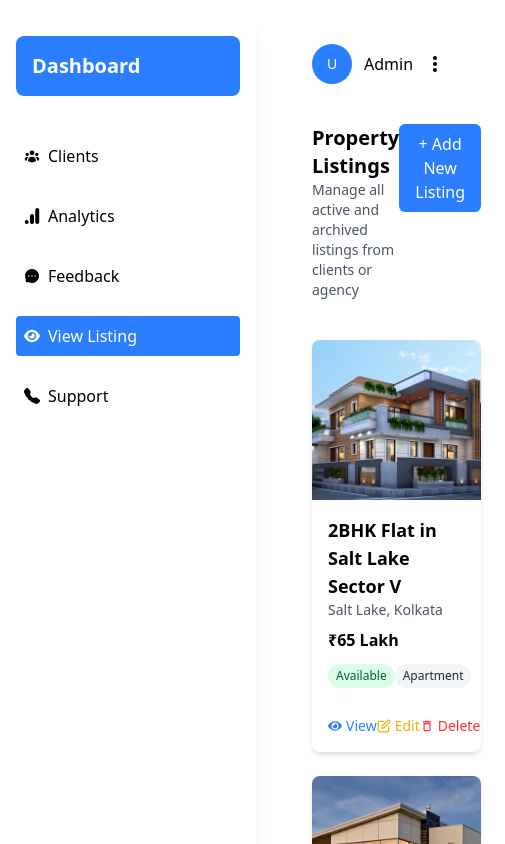
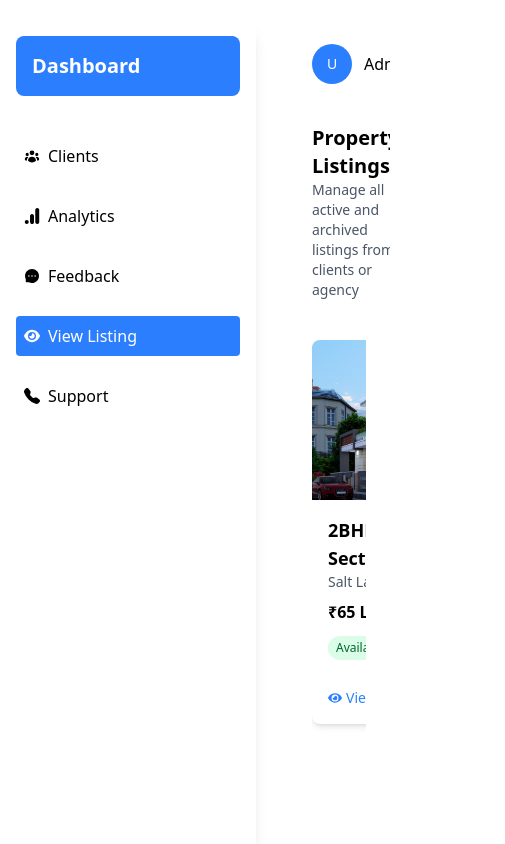
Before and after one commit to Sruti-Basu-Roy-Chowdhury/Realtor, a React (Vite) app: page /dashboard/listing in a window 390 px wide. Shown: the top 844 px of the page, 505 px wide, since content can reach past the window. Built offline with nearby package versions, Linux system fonts and the light colour scheme.

Commit message:
6th commit

```diff
--- a/src/Pages/NewListing.jsx
+++ b/src/Pages/NewListing.jsx
@@ -1,7 +1,65 @@
-import React from "react";
+import React, { useState } from "react";
 import Dashboard from "../Components/Dashboard";
+import { useNavigate } from 'react-router-dom';
 
 const NewListing = () => {
+    const navigate = useNavigate();
+    const [formData, setFormData] = useState({
+        title: '',
+        location: '',
+        price: '',
+        status: 'available',
+        type: 'apartment',
+        image: ''
+    });
+
+    const [isSubmittable, setIsSubmittable] = useState(false);
+
+    const handleInputChange = (e) => {
+        const { name, value } = e.target;
+        setFormData(prev => ({
+            ...prev,
+            [name]: value
+        }));
+
+        // Check if all required fields are filled
+        const requiredFields = ['title', 'location', 'price', 'image'];
+        const isFormValid = requiredFields.every(field => {
+            if (field === 'image') return formData[field] !== '' || value !== '';
+            return formData[field] !== '' || (name === field && value !== '');
+        });
+
+        setIsSubmittable(isFormValid);
+    };
+
+    const handleSubmit = (e) => {
+        e.preventDefault();
+        if (!isSubmittable) return;
+
+        // Get existing properties from localStorage or initialize empty array
+        const existingProperties = JSON.parse(localStorage.getItem('properties')) || [];
+
+        // Create new property object
+        const newProperty = {
+            id: Date.now(), // Using timestamp as unique ID
+            title: formData.title,
+            location: formData.location,
+            price: formData.price,
+            status: formData.status.charAt(0).toUpperCase() + formData.status.slice(1),
+            type: formData.type.charAt(0).toUpperCase() + formData.type.slice(1),
+            image: formData.image
+        };
+
+        // Add new property to the array
+        const updatedProperties = [...existingProperties, newProperty];
+
+        // Save back to localStorage
+        localStorage.setItem('properties', JSON.stringify(updatedProperties));
+
+        // Navigate back to ViewListing
+        navigate('/dashboard/listing');
+    };
+
     return (
         <div className="flex">
             <Dashboard />
@@ -15,37 +73,53 @@ const NewListing = () => {
 
                 {/* Form with white background */}
                 <div className="bg-white rounded-lg shadow-md p-6">
-                    <form>
+                    <form onSubmit={handleSubmit}>
                         {/* First row of inputs */}
                         <div className="grid grid-cols-1 md:grid-cols-4 gap-4 mb-4">
                             <div>
-                                <label className="block text-sm font-medium text-gray-700 mb-1">Property Title</label>
+                                <label className="block text-sm font-medium text-gray-700 mb-1">Property Title*</label>
                                 <input
                                     type="text"
+                                    name="title"
+                                    value={formData.title}
+                                    onChange={handleInputChange}
                                     className="w-full px-3 py-2 border border-gray-300 rounded-md focus:outline-none focus:ring-2 focus:ring-blue-500"
                                     placeholder="Enter property title"
+                                    required
                                 />
                             </div>
                             <div>
-                                <label className="block text-sm font-medium text-gray-700 mb-1">Location</label>
+                                <label className="block text-sm font-medium text-gray-700 mb-1">Location*</label>
                                 <input
                                     type="text"
+                                    name="location"
+                                    value={formData.location}
+                                    onChange={handleInputChange}
                                     className="w-full px-3 py-2 border border-gray-300 rounded-md focus:outline-none focus:ring-2 focus:ring-blue-500"
                                     placeholder="Enter location"
+                                    required
                                 />
                             </div>
                             <div>
-                                <label className="block text-sm font-medium text-gray-700 mb-1">Price</label>
+                                <label className="block text-sm font-medium text-gray-700 mb-1">Price*</label>
                                 <input
                                     type="text"
+                                    name="price"
+                                    value={formData.price}
+                                    onChange={handleInputChange}
                                     className="w-full px-3 py-2 border border-gray-300 rounded-md focus:outline-none focus:ring-2 focus:ring-blue-500"
                                     placeholder="Enter price"
+                                    required
                                 />
                             </div>
                             <div>
-                                <label className="block text-sm font-medium text-gray-700 mb-1">Status</label>
+                                <label className="block text-sm font-medium text-gray-700 mb-1">Status*</label>
                                 <select
+                                    name="status"
+                                    value={formData.status}
+                                    onChange={handleInputChange}
                                     className="w-full px-3 py-2 border border-gray-300 rounded-md focus:outline-none focus:ring-2 focus:ring-blue-500"
+                                    required
                                 >
                                     <option value="available">Available</option>
                                     <option value="sold">Sold</option>
@@ -56,9 +130,13 @@ const NewListing = () => {
 
                         {/* Type dropdown */}
                         <div className="mb-4">
-                            <label className="block text-sm font-medium text-gray-700 mb-1">Type</label>
+                            <label className="block text-sm font-medium text-gray-700 mb-1">Type*</label>
                             <select
+                                name="type"
+                                value={formData.type}
+                                onChange={handleInputChange}
                                 className="w-full px-3 py-2 border border-gray-300 rounded-md focus:outline-none focus:ring-2 focus:ring-blue-500"
+                                required
                             >
                                 <option value="apartment">Apartment</option>
                                 <option value="villa">Villa</option>
@@ -68,18 +146,27 @@ const NewListing = () => {
 
                         {/* Image URL input */}
                         <div className="mb-6">
-                            <label className="block text-sm font-medium text-gray-700 mb-1">Image URL</label>
+                            <label className="block text-sm font-medium text-gray-700 mb-1">Image URL*</label>
                             <input
                                 type="text"
+                                name="image"
+                                value={formData.image}
+                                onChange={handleInputChange}
                                 className="w-full px-3 py-2 border border-gray-300 rounded-md focus:outline-none focus:ring-2 focus:ring-blue-500"
                                 placeholder="Enter image URL"
+                                required
                             />
                         </div>
 
                         {/* Submit button */}
                         <button
                             type="submit"
-                            className="bg-blue-600 text-white px-4 py-2 rounded-md hover:bg-blue-700 focus:outline-none focus:ring-2 focus:ring-blue-500 focus:ring-offset-2"
+                            className={`px-4 py-2 rounded-md focus:outline-none focus:ring-2 focus:ring-blue-500 focus:ring-offset-2 ${
+                                isSubmittable
+                                    ? 'bg-blue-600 text-white hover:bg-blue-700'
+                                    : 'bg-gray-300 text-gray-500 cursor-not-allowed'
+                            }`}
+                            disabled={!isSubmittable}
                         >
                             Submit
                         </button>
--- a/src/Pages/Viewlisting.jsx
+++ b/src/Pages/Viewlisting.jsx
@@ -1,16 +1,16 @@
 import React, { useState } from "react";
 import Dashboard from "../Components/Dashboard";
-//import propertyImage1 from "../assets/images/image1.jpg";
-//import propertyImage2 from "../assets/images/image2.jpg";
-//import propertyImage3 from "../assets/images/image3.jpg";
 import { useNavigate } from 'react-router-dom';
 import { FiEdit } from "react-icons/fi";
 import { FaEye } from "react-icons/fa";
 import { MdDeleteOutline } from "react-icons/md";
-import images from "../assets/Images/images"; // Assuming you have an index.js file exporting all images
+import images from "../assets/Images/images";
+
+const ViewListing = () => {
 
 
-const ViewListing = () => {
+
+
     const navigate = useNavigate();
     const [properties, setProperties] = useState([
         {
@@ -39,6 +39,33 @@ const ViewListing = () => {
             status: "Sold",
             type: "Commercial",
             image: images.propertyImage3
+        },
+        {
+            id: 4,
+            title: "2BHK Flat in Salt Lake Sector V",
+            location: "Salt Lake, Kolkata",
+            price: "₹65 Lakh",
+            status: "Sold",
+            type: "Commercial",
+            image: images.propertyImage3
+        },
+        {
+            id: 5,
+            title: "3BHK Flat in New Town",
+            location: "New Town, Kolkata",
+            price: "₹85 Lakh",
+            status: "Available",
+            type: "Apartment",
+            image: images.propertyImage1
+        },
+        {
+            id: 6,
+            title: "4BHK Villa in Rajarhat",
+            location: "Rajarhat, Kolkata",
+            price: "₹1.2 Cr",
+            status: "Pending",
+            type: "Villa",
+            image: images.propertyImage2
         }
     ]);
 
@@ -97,9 +124,9 @@ const ViewListing = () => {
     };
 
     return (
-        <div className="flex">
+        <div className="flex h-screen overflow-hidden">
             <Dashboard />
-            <div className="flex-1 p-6">
+            <div className="flex-1 p-6 overflow-hidden">
                 {/* Top section with user info and add button */}
                 <div className="flex justify-between items-center mb-6">
                     <div className="flex items-center mt-5">
@@ -127,10 +154,12 @@ const ViewListing = () => {
                     </button>
                 </div>
 
-                {/* Property Cards Grid */}
-                <div className="grid grid-cols-1 md:grid-cols-2 lg:grid-cols-3 gap-6 mt-10">
+                {/* Horizontal Scrollable Property Cards */}
+                <div className="mt-10 overflow-hidden">
+                    <div className="relative">
+                        <div className="flex overflow-x-auto pb-4 space-x-6 -ml-6 pl-6">
                             {properties.map(property => (
-                        <div key={property.id} className="bg-white rounded-lg shadow-md overflow-hidden">
+                                <div key={property.id} className="flex-shrink-0 w-72 bg-white rounded-lg shadow-md overflow-hidden">
                                     <div className="h-40 bg-gray-200 overflow-hidden">
                                         {editingId === property.id ? (
                                             <div className="p-2">
@@ -251,6 +280,8 @@ const ViewListing = () => {
                         </div>
                     </div>
                 </div>
+            </div>
+        </div>
     );
 };
 
```
Lines whose indentation alone changed are shown as unchanged.
